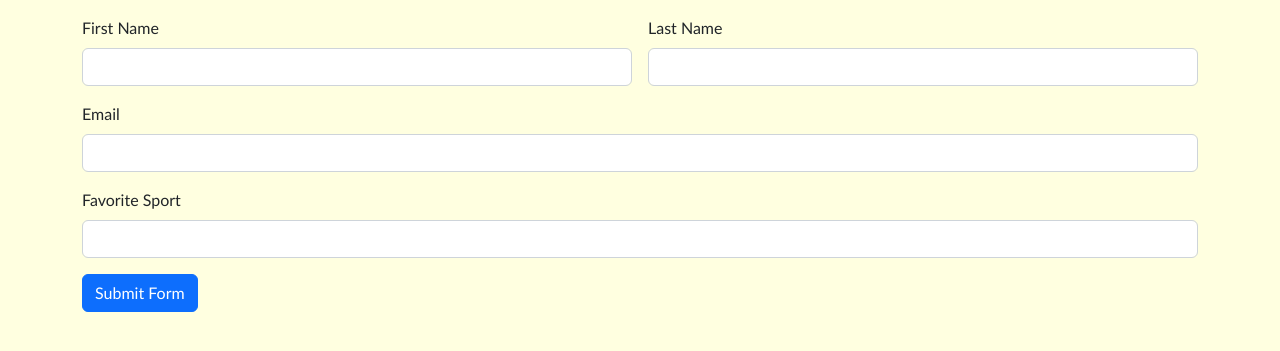
After one commit to vivekm31/helloWorld, a Flask app: page /contact in a window 1280 px wide. The commit adds this page. Shown: the top 351 px of the page. Run offline with Flask 3, Linux system fonts and the light colour scheme.

Commit message:
Module 8 updates

```diff
--- a/app.py
+++ b/app.py
@@ -1,4 +1,4 @@
-from flask import Flask, render_template
+from flask import Flask, render_template, request
 
 app = Flask(__name__)
 
@@ -13,14 +13,24 @@ def hello():  # put application's code here
     return render_template('hello.html')
 
 
-if __name__ == '__main__':
-    app.run()
-
-
 @app.route('/about')
 def about():  # put application's code here
     return render_template('about.html')
 
+@app.route('/favorite-course')
+def favoritecourse():
+    fun_courses = [str(request.args.get('subject') + request.args.get('course_number'))]
+
+
+    return render_template('favorite-course.html', courses=fun_courses)
+
+@app.route('/contact', methods=['GET','POST'])
+def contact():
+    if request.method == 'POST':
+        return render_template('contact.html', form_submitted=True)
+    else:
+        return render_template('contact.html')
+
 
 if __name__ == '__main__':
     app.run()
--- /dev/null
+++ b/templates/base.html
@@ -0,0 +1,17 @@
+<!DOCTYPE html>
+<html lang="en">
+<title> {% block page_title %} {% endblock page_title %}</title>
+    <head>
+    {% block page_head %}
+    <meta charset="UTF-8">
+    <meta name="viewport" content="width=device-width, initial-scaled=1">
+    <link href="https://cdn.jsdelivr.net/npm/bootstrap@5.2.3/dist/css/bootstrap.min.css" rel="stylesheet" integrity="sha384-rbsA2VBKQhggwzxH7pPCaAqO46MgnOM80zW1RWuH61DGLwZJEdK2Kadq2F9CUG65" crossorigin="anonymous">
+    {% endblock page_head %}
+    </head>
+    <body>
+        <div>
+        <p> {% block page_content %}{% endblock %}</p>
+        </div>
+        <script src="https://cdn.jsdelivr.net/npm/bootstrap@5.2.3/dist/js/bootstrap.bundle.min.js" integrity="sha384-kenU1KFdBIe4zVF0s0G1M5b4hcpxyD9F7jL+jjXkk+Q2h455rYXK/7HAuoJl+0I4" crossorigin="anonymous"></script>
+    </body>
+</html>
--- /dev/null
+++ b/templates/contact.html
@@ -0,0 +1,69 @@
+{%  extends 'base.html' %}
+{%  block page_title %} Contact Form {% endblock %}
+{%  block page_head %} <link href="https://cdn.jsdelivr.net/npm/bootstrap@5.2.3/dist/css/bootstrap.min.css" rel="stylesheet" integrity="sha384-rbsA2VBKQhggwzxH7pPCaAqO46MgnOM80zW1RWuH61DGLwZJEdK2Kadq2F9CUG65" crossorigin="anonymous"> {% endblock %}
+
+{%  block page_content %}
+    <body style="background-color:lightyellow; font-family: gill sans; font-weight: lighter;">
+<div class="container">
+
+    {% if form_submitted== True %}
+        <div class="col-12">
+            <h2>Thank you for completing my form! </h2>
+        </div>
+        <div class="col-md-6" >
+             <p> First Name: </p>
+        </div>
+        <div class="col-md-6" >
+             <p> {{ request.form.get('first_name')}} </p>
+        </div>
+        <div class="col-md-6" >
+             <p> Last Name: </p>
+        </div>
+        <div class="col-md-6" >
+             <p> {{ request.form.get('last_name')}} </p>
+        </div>
+        <div class="col-md-6" >
+             <p> Email: </p>
+        </div>
+        <div class="col-md-6" >
+             <p> {{ request.form.get('email')}} </p>
+        </div>
+        <div class="col-md-6" >
+             <p> Favorite Sport: </p>
+        </div>
+        <div class="col-md-6" >
+             <p> {{ request.form.get('sport')}} </p>
+        </div>
+
+    <p> <a href="{{ url_for('contact')}}"> Complete form again </a> </p>
+
+    {% else %}
+
+<form class="row g-3" action="{{ url_for('contact')}}" method="post">
+    <div class="col-md-6">
+        <label for="first_name" class="form-label">First Name</label>
+        <input type="text" class="form-control" id="first_name" name="first_name">
+    </div>
+    <div class="col-md-6">
+        <label for="last_name" class="form-label">Last Name</label>
+        <input type="text" class="form-control" id="last_name" name="last_name">
+    </div>
+    <div class="col-12">
+        <label for="email" class="form-label">Email</label>
+        <input type="email" class="form-control" id="email" name="email">
+    </div>
+    <div class="col-12">
+        <label for="sport" class="form-label">Favorite Sport</label>
+        <input type="text" class="form-control" id="sport" name="sport">
+    </div>
+    <div class="col-12">
+        <button type="submit" class="btn btn-primary">Submit Form</button>
+    </div>
+    </div>
+</form>
+{% endif %}
+</div>
+<script src="https://cdn.jsdelivr.net/npm/bootstrap@5.2.3/dist/js/bootstrap.bundle.min.js" integrity="sha384-kenU1KFdBIe4zVF0s0G1M5b4hcpxyD9F7jL+jjXkk+Q2h455rYXK/7HAuoJl+0I4" crossorigin="anonymous"></script>
+    </body>
+{% endblock page_content %}
+</html>
```
Also changed, not shown: templates/about.html (+19 -0 lines), templates/favorite-course.html (added, +10 -0 lines).
